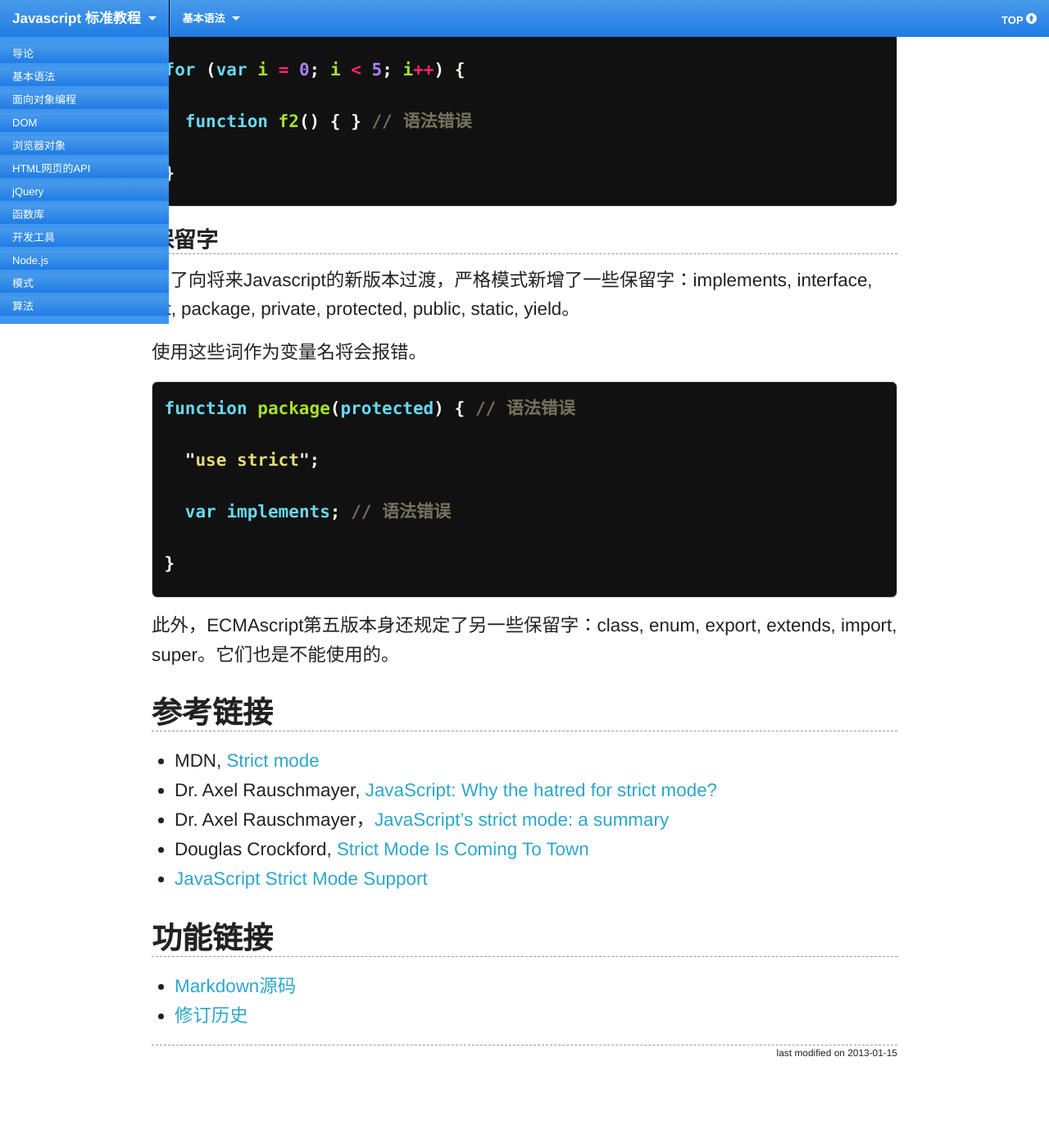
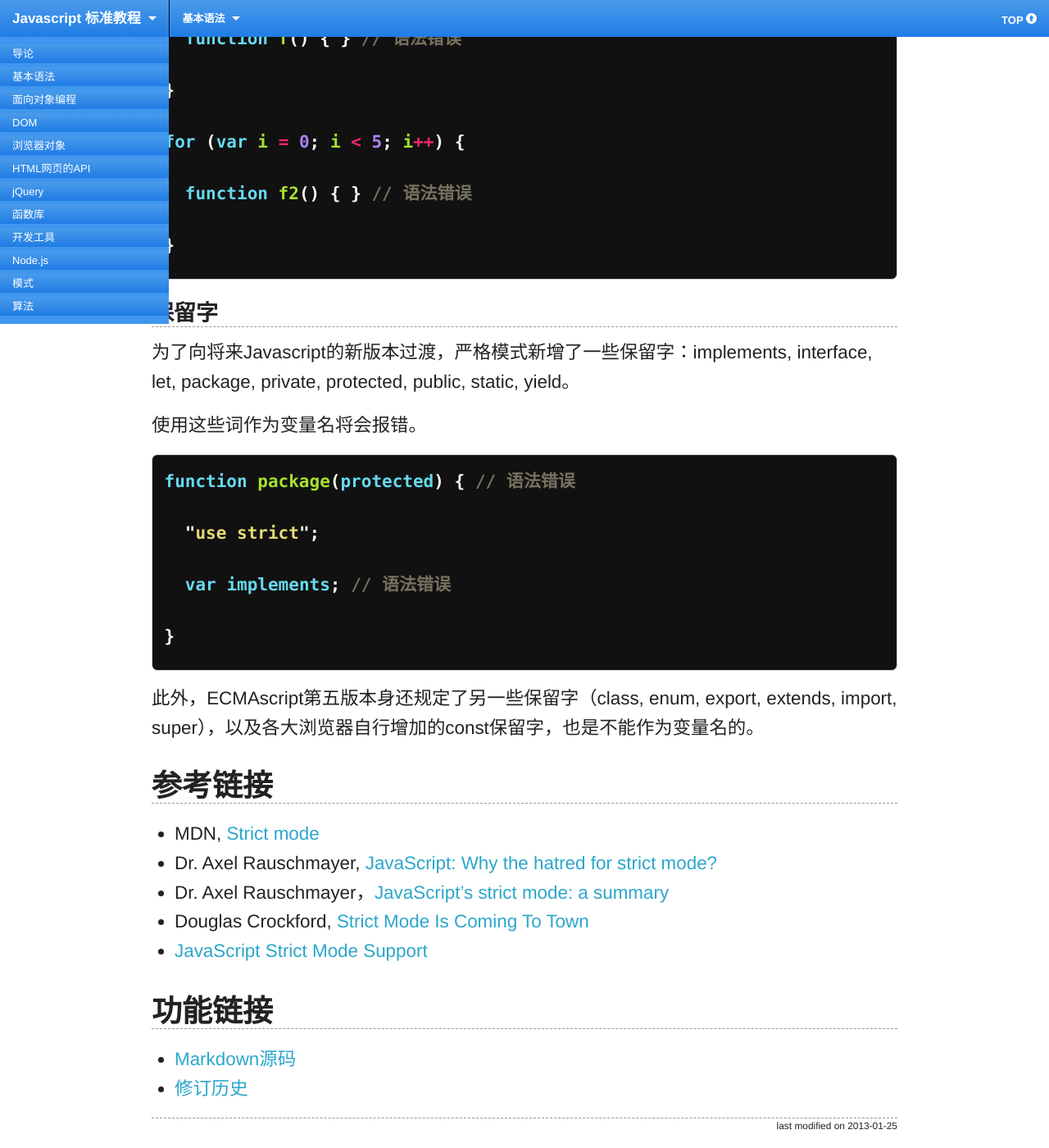
Before and after one commit to ruanyf/jstutorial, a Jekyll site: the page built from grammar/strict.md, in a window 1280 px wide and 1400 px high, scrolled down 11088 px. Shown: the whole window at 82% size. Built offline with Jekyll 4.4.1, drawn with Linux system fonts in a browser that asks for light colours; Markdown is read by kramdown in place of the engine named in the settings; before the commit the page ends 12399 px from its top, so only the background shows below that; some of the changed text lies outside the part shown.

Commit message:
edit grammar/strict

```diff
--- a/grammar/strict.md
+++ b/grammar/strict.md
@@ -3,7 +3,7 @@
 layout: page
 category: grammar
 date: 2013-01-11
-modifiedOn: 2013-01-15
+modifiedOn: 2013-01-25
 ---
 
 ## 概述
@@ -40,6 +40,8 @@
 （1） 针对整个脚本文件
 
 将"use strict"放在脚本文件的第一行，则整个脚本都将以“严格模式”运行。如果这行语句不在第一行，则无效，整个脚本以“正常模式”运行。如果不同模式的代码文件合并成一个文件，这一点需要特别注意。
+
+(严格地说，只要前面不是产生实际运行结果的语句，"use strict"可以不在第一行，比如直接跟在一个空的分号后面。)
 
 {% highlight html %}
 
@@ -435,7 +437,7 @@
 
 {% endhighlight %}
 
-此外，ECMAscript第五版本身还规定了另一些保留字：class, enum, export, extends, import, super。它们也是不能使用的。
+此外，ECMAscript第五版本身还规定了另一些保留字（class, enum, export, extends, import, super），以及各大浏览器自行增加的const保留字，也是不能作为变量名的。
 
 ## 参考链接
 
```
